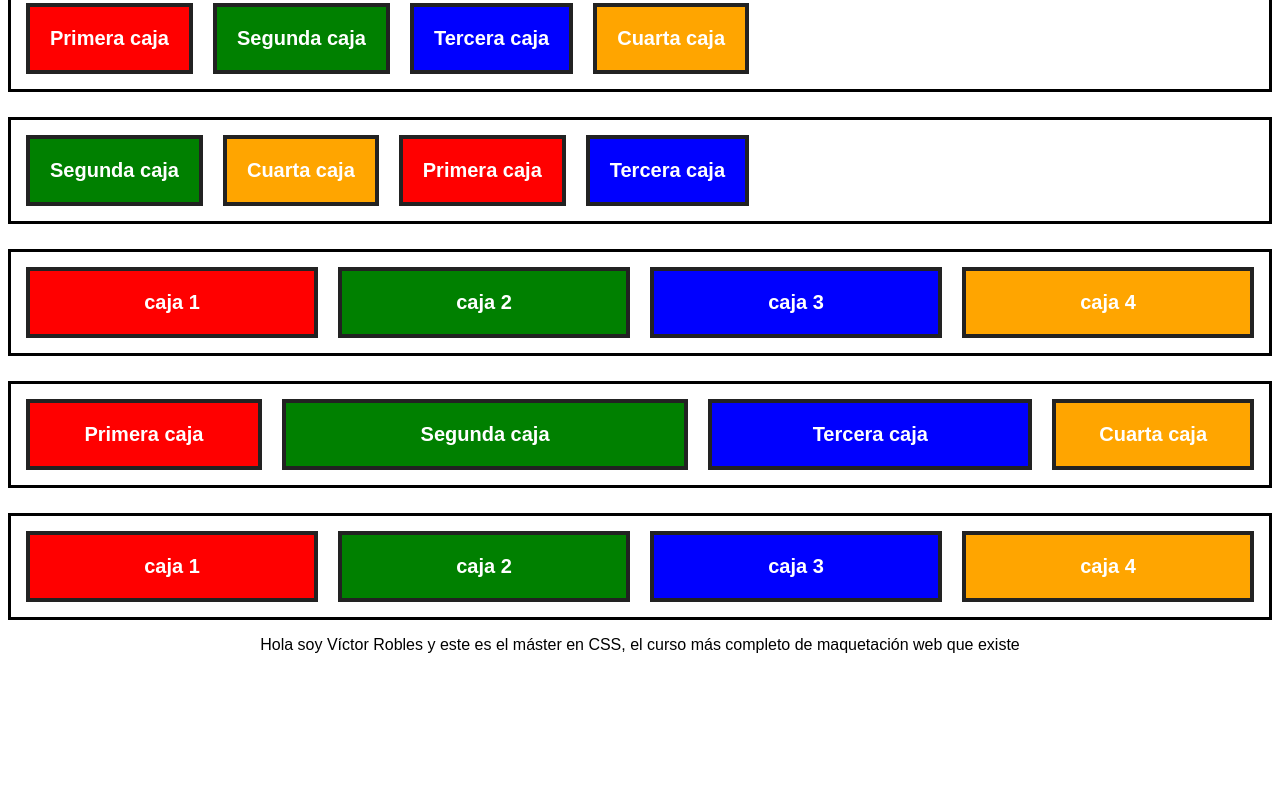
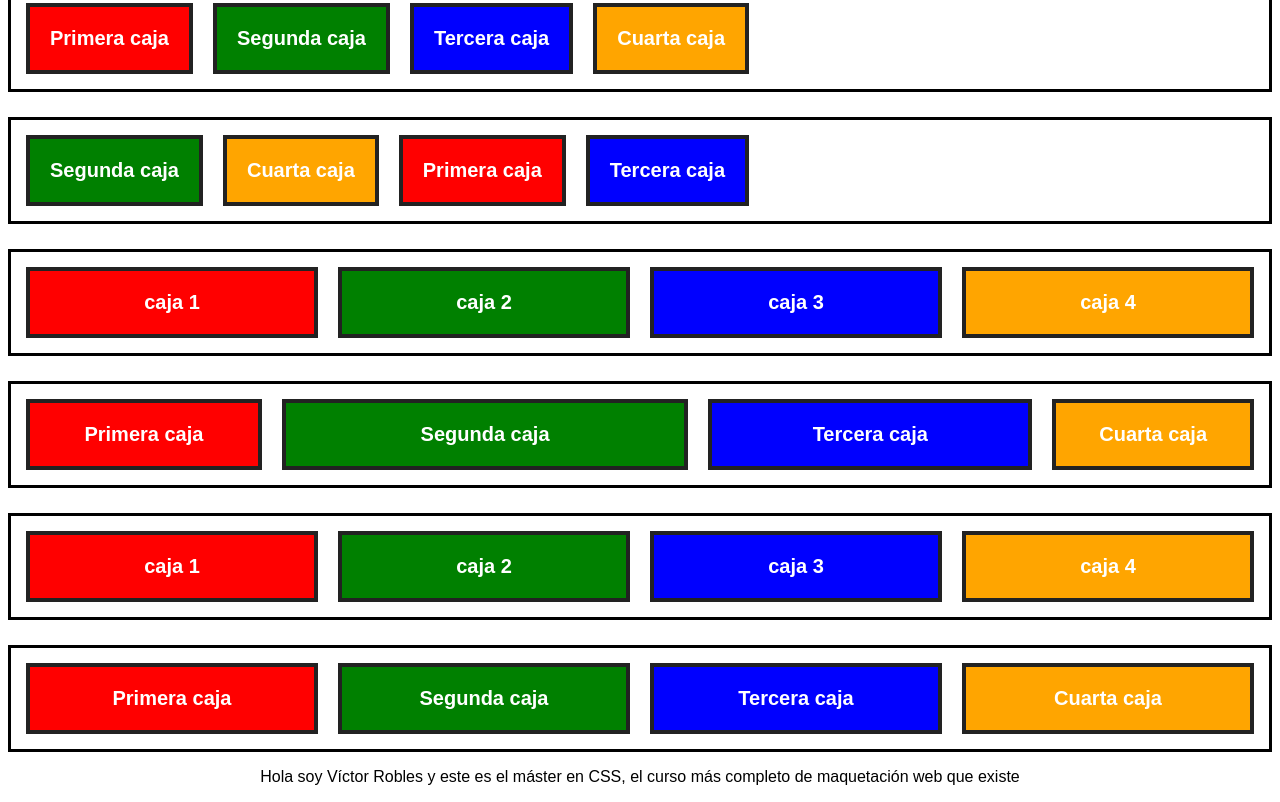
Before and after one commit to jobedosan/Master-CSS, a plain HTML site: page aprendiendo-flexbox/index.html in a window 1280 px wide. Shown: the part 2434-3236 px from the top of the page. Before the commit the page ends 3104 px from the top, so only its background shows below. Drawn offline with Linux system fonts and the light colour scheme.

Commit message:
flex-basis aprendido

```diff
--- a/aprendiendo-flexbox/index.html
+++ b/aprendiendo-flexbox/index.html
@@ -494,6 +494,24 @@
         </div>
     </section>
 
+    <section id="layout10">
+        <div class="caja red basis1">
+            Primera caja
+        </div>
+
+        <div class="caja green basis2">
+            Segunda caja
+        </div>
+
+        <div class="caja blue basis3">
+            Tercera caja
+        </div>
+
+        <div class="caja orange basis4">
+            Cuarta caja
+        </div>
+    </section>
+
     <!-- Se agregó este párrafo para comprobar que no se montará hacia arriba como pasa con los flotados -->
     <p>
         Hola soy Víctor Robles y este es el máster en CSS, el curso más completo de maquetación web que existe
--- a/aprendiendo-flexbox/styles.css
+++ b/aprendiendo-flexbox/styles.css
@@ -175,8 +175,8 @@ utiliza column-reverse, los elementos de ordenan de abajo a arriba */
 
 /* Ahora se estudiará una propiedad que hará que los elementos contenidos dentro de la caja con display:flex, sean de verdad flexibles, es decir, nos permitirá adaptar el tamaño
 de cada elemento contenido a como nos de la gana, dicha propiedad es flex-grow y se agrega a los elementos que son contenidos y no al contenedor como se hace con el resto de las
-propiedades estudiadas hasta ahora, los valores de dicha propiedad son números enteros, y el valor más común es el número 1, con este valor se hace que todas las cajas ocupen el
-mismo espacio dentro del contenedor*/
+propiedades estudiadas hasta ahora, los valores de dicha propiedad son números enteros, y el valor por defecto es el número 1, con este valor se hace que todas las cajas ocupen
+el mismo espacio dentro del contenedor*/
 
 /* Hice esta clase para aplica el flex-grow */
 .grow {
@@ -235,7 +235,8 @@ de todas formas está el curso de flexbox de John Mircha para consultar)*/
 }
 
 /* En este caso, cuando se redimensiona la página a un tamaño más pequeño, cuando el contenedor se quede sin espacio, la primera caja se encogerá más rápido que el resto porque
-se le estableció un flex-shrink:4 y el valor por defecto es 1 */
+se le estableció un flex-shrink:4 y el valor por defecto es 1. Mientras más alto el valor de shrink más rápido se encoge la caja con dicha propiedad, y también será mayor la
+diferencia entre la caja con shrink y el resto de cajas al momento en que estas últimas comiencen a encogerse ( y cuando la caja con shrink se haya encogido al máximo)*/
 .shrink1 {
     flex-shrink: 4;
     flex-grow: 1;
@@ -252,3 +253,34 @@ se le estableció un flex-shrink:4 y el valor por defecto es 1 */
 .shrink4 {
     flex-grow: 1;
 }
+
+/* FLEX-BASIS */
+
+/* La propiedad flex-basis representa el tamaño del elemento en la línea (si los elementos se ordenan en fila, flex-basis representará el ancho, y si los elementos se ordenan
+en columna, flex-basis representará el alto, en flex-box este elemento tiene más prioridad que width o height, incluso si width o height ganan en cascada). Víctor dice que es
+como establecer el ancho mínimo del elemento, el valor por defecto de esta propiedad es auto */
+
+#layout11 {
+    display: flex;
+    flex-direction: row;
+    /* flex-wrap: wrap; */
+    margin-top: 25px;
+    border: 3px solid black;
+    padding: 5px;
+}
+
+.basis1 {
+    flex-basis: 25%;
+}
+
+.basis2 {
+    flex-basis: 25%;
+}
+
+.basis3 {
+    flex-basis: 25%;
+}
+
+.basis4 {
+    flex-basis: 25%;
+}
```
